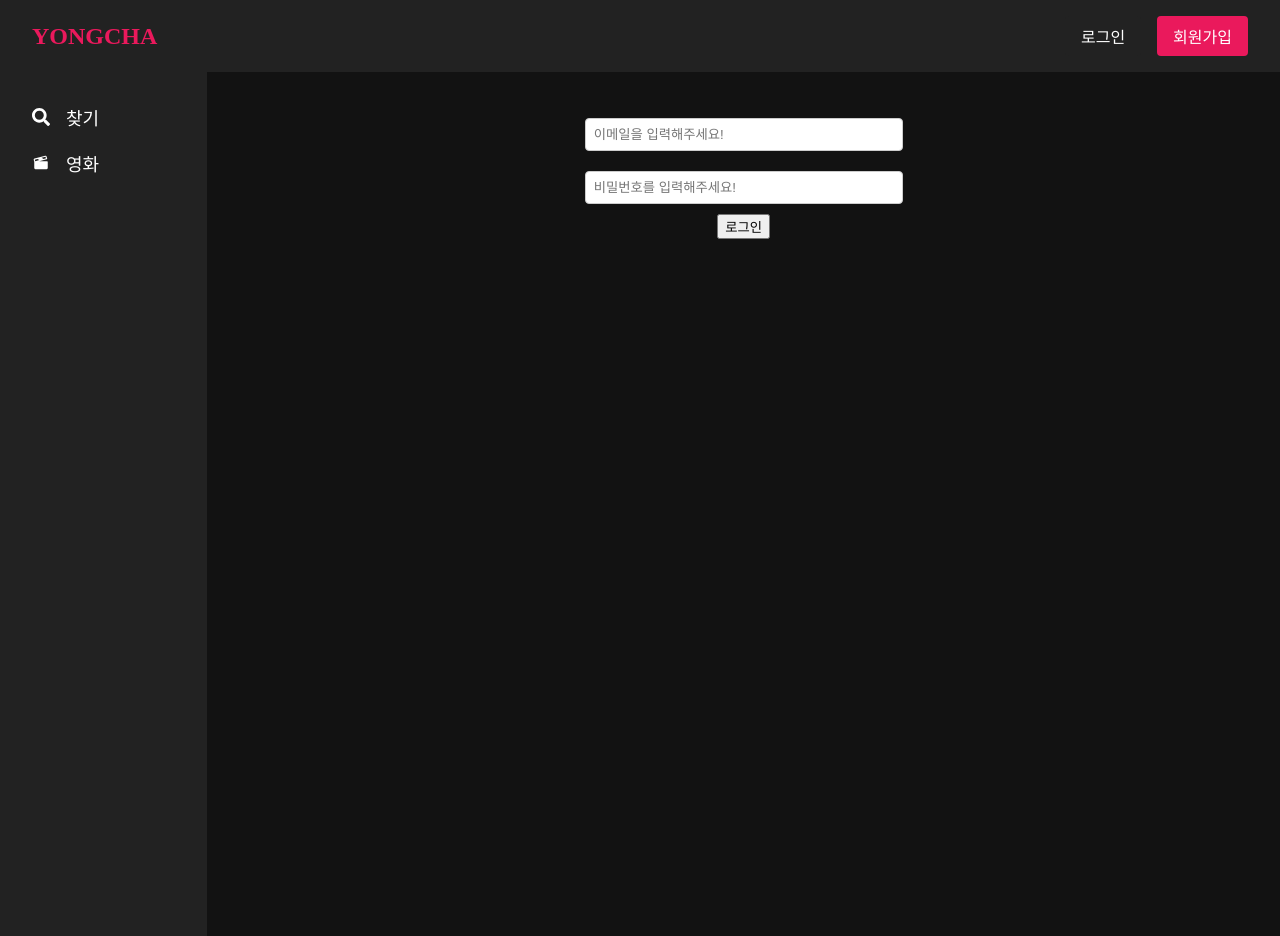
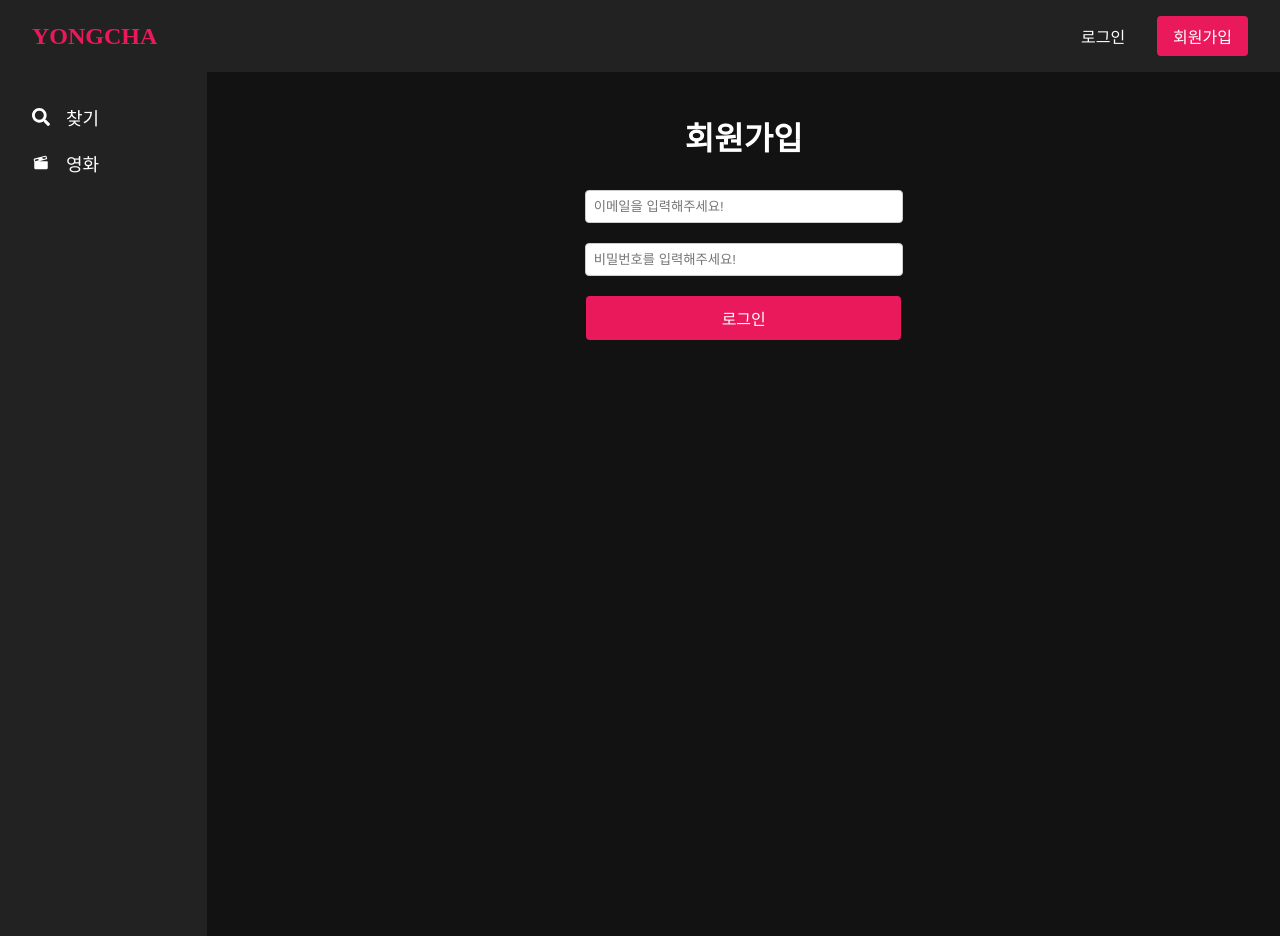
Before and after one commit to DS-UMC-7th/UMC-7th-Wonie, a React (Vite) app in the folder movie site/: page /login in a window 1280 px wide. Built offline with nearby package versions, Linux system fonts and the light colour scheme; no server answers.

Commit message:
navbar 수정

```diff
--- a/movie site/src/components/Navbar.jsx
+++ b/movie site/src/components/Navbar.jsx
@@ -1,17 +1,86 @@
 import { Link } from 'react-router-dom';
 import styled from 'styled-components';
+import { axiosAuthInstance } from "../apis/axios.instance.js";
+import { useNavigate } from 'react-router-dom';
+import { useEffect, useState } from 'react';
 
-const Navbar = () => (
+const Navbar = () => {
+  const [isLoggedIn, setIsLoggedIn] = useState(false);
+  const [nickname, setNickname] = useState('');
+  const navigate = useNavigate();
+
+  const checkLogin = async () => {
+    const accessToken = localStorage.getItem('accessToken');
+
+    if (accessToken) {
+      setIsLoggedIn(true);
+
+      try {
+        const response = await axiosAuthInstance.get('/user/me', {
+          headers: {
+            Authorization: `Bearer ${accessToken}`,
+          },
+        });
+        const userEmail = response.data.email;
+        const username = userEmail.split('@')[0];
+        setNickname(username);
+      } catch (error) {
+        console.error('유저 정보 가져오기 실패:', error.response?.data || error.message);
+        setIsLoggedIn(false);
+        setNickname('');
+      }
+    } else {
+      setIsLoggedIn(false);
+      setNickname('');
+    }
+  };
+
+  useEffect(() => {
+    checkLogin();
+
+    const handleStorageChange = () => {
+      console.log('Storage event detected.');
+      checkLogin();
+    };
+
+    window.addEventListener('storage', handleStorageChange);
+    window.addEventListener('loginStatusChanged', checkLogin);
+    return () => {
+      window.removeEventListener('storage', handleStorageChange);
+      window.removeEventListener('loginStatusChanged', checkLogin);
+    };
+  }, []);
+
+  const handleLogout = () => {
+    localStorage.removeItem('accessToken');
+    localStorage.removeItem('refreshToken');
+    localStorage.removeItem('userEmail');
+    setIsLoggedIn(false);
+    setNickname('');
+    navigate('/login');
+  };
+
+  return (
     <NavbarContainer>
       <Logo to="/">YONGCHA</Logo>
       <ButtonGroup>
-        <NavButton1 to="/login">로그인</NavButton1>
-        <NavButton2 to="/signup">회원가입</NavButton2>
+        {isLoggedIn ? (
+          <>
+            <WelcomeText>{nickname}님 반갑습니다!</WelcomeText>
+            <LogoutButton onClick={handleLogout}>로그아웃</LogoutButton>
+          </>
+        ) : (
+          <>
+            <NavButton1 to="/login">로그인</NavButton1>
+            <NavButton2 to="/signup">회원가입</NavButton2>
+          </>
+        )}
       </ButtonGroup>
     </NavbarContainer>
   );
+};
 
-  export default Navbar;
+export default Navbar;
 
 export const NavbarContainer = styled.nav`
   background-color: #222222;
@@ -57,4 +126,29 @@ export const NavButton2 = styled(Link)`
   padding: 0.5rem 1rem;
   border-radius: 4px;
   background-color: #ea195c;
+
+  &:hover {
+    background-color: #c2164d;
+  }
 `;
+
+export const WelcomeText = styled.span`
+  color: white;
+  font-size: 18px;
+  margin-right: 1rem;
+  margin-top: 8px;
+`;
+
+export const LogoutButton = styled.button`
+  color: white;
+  font-size: 16px;
+  padding: 0.5rem 1rem;
+  border-radius: 4px;
+  background-color: #ea195c;
+  border: none;
+  cursor: pointer;
+
+  &:hover {
+    background-color: #c2164d;
+  }
+`;
--- a/movie site/src/pages/home.jsx
+++ b/movie site/src/pages/home.jsx
@@ -2,7 +2,7 @@ import styled from 'styled-components';
 
 const HomePage = () => {
     return (
-        <StyledContent>Home Page</StyledContent>
+        <StyledContent>Main Page</StyledContent>
     );
 };
 
--- a/movie site/src/pages/login2.jsx
+++ b/movie site/src/pages/login2.jsx
@@ -31,6 +31,8 @@ const login = () => {
             localStorage.setItem('accessToken', response.data.accessToken);
             localStorage.setItem('refreshToken', response.data.refreshToken);
 
+            window.dispatchEvent(new Event('loginStatusChanged'));
+
             navigate('/');
         } catch (error) {
             console.error('로그인 실패:', error.response ? error.response.data : error.message);
@@ -39,17 +41,24 @@ const login = () => {
 
     return (
         <Container>
+            <StyledTitle>회원가입</StyledTitle>
+
             <Input error={login.touched.email && login.errors.email} type={"email"} placeholder={"이메일을 입력해주세요!"} {...login.getTextInputProps("email")}/>
             {login.touched.email && login.errors.email && <ErrorText>{login.errors.email}</ErrorText>}
             <Input error={login.touched.password && login.errors.password} type={"password"} placeholder={"비밀번호를 입력해주세요!"} {...login.getTextInputProps("password")}/>
             {login.touched.password && login.errors.password && <ErrorText>{login.errors.password}</ErrorText>}
 
-            <button onClick={handlePressLogin}>로그인</button>
+            <StyledButton onClick={handlePressLogin}>로그인</StyledButton>
         </Container>
     );
 };
 
 export default login;
+
+const StyledTitle = styled.h1`
+    color: white;
+    margin-top: 5px;
+`;
 
 const Container = styled.div`
     display: flex;
@@ -77,3 +86,19 @@ const ErrorText = styled.h1`
     color: red;
     font-size: 12px;
 `;
+
+const StyledButton = styled.button`
+    padding: 10px 20px;
+    font-size: 16px;
+    width: 315px;
+    cursor: pointer;
+    background-color: #ea195c;
+    color: white;
+    border: none;
+    border-radius: 4px;
+    margin: 10px 0;
+
+    &:hover {
+        background-color: #ce1752;
+    }
+`;
```
